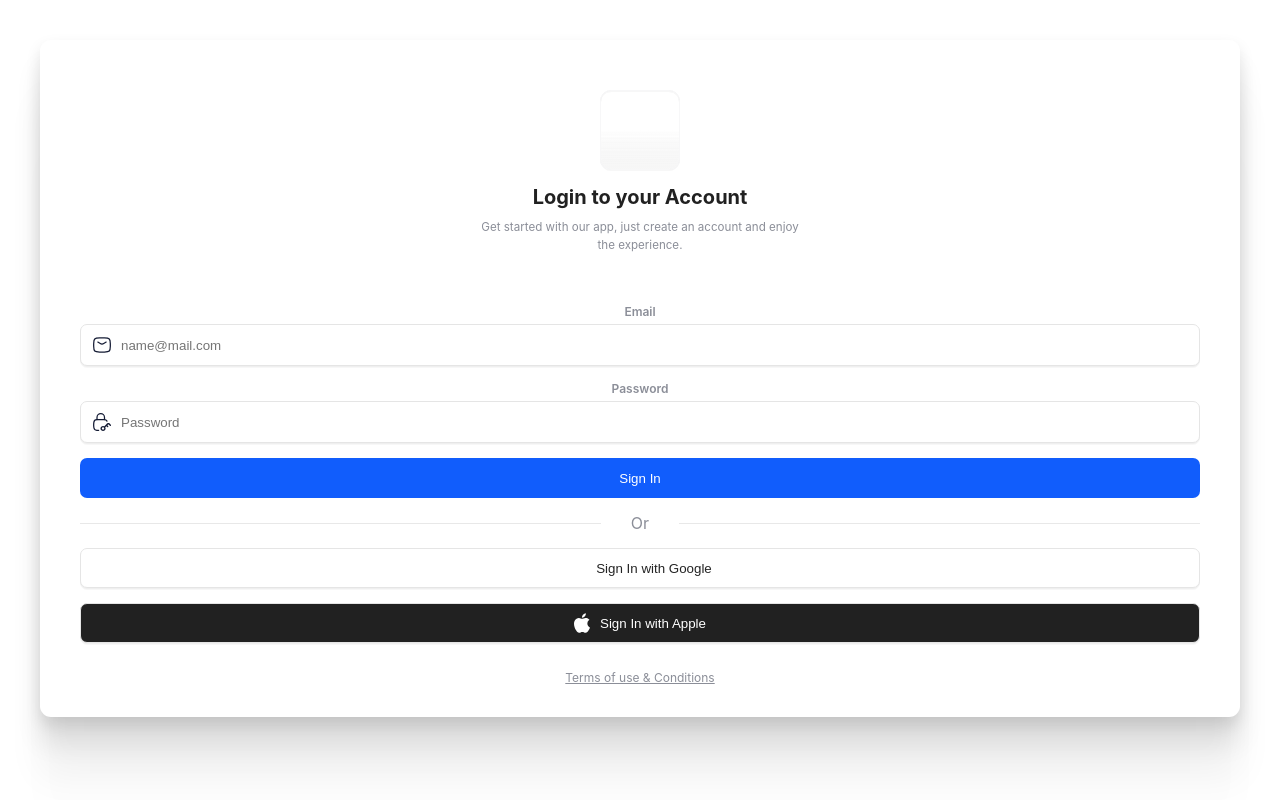
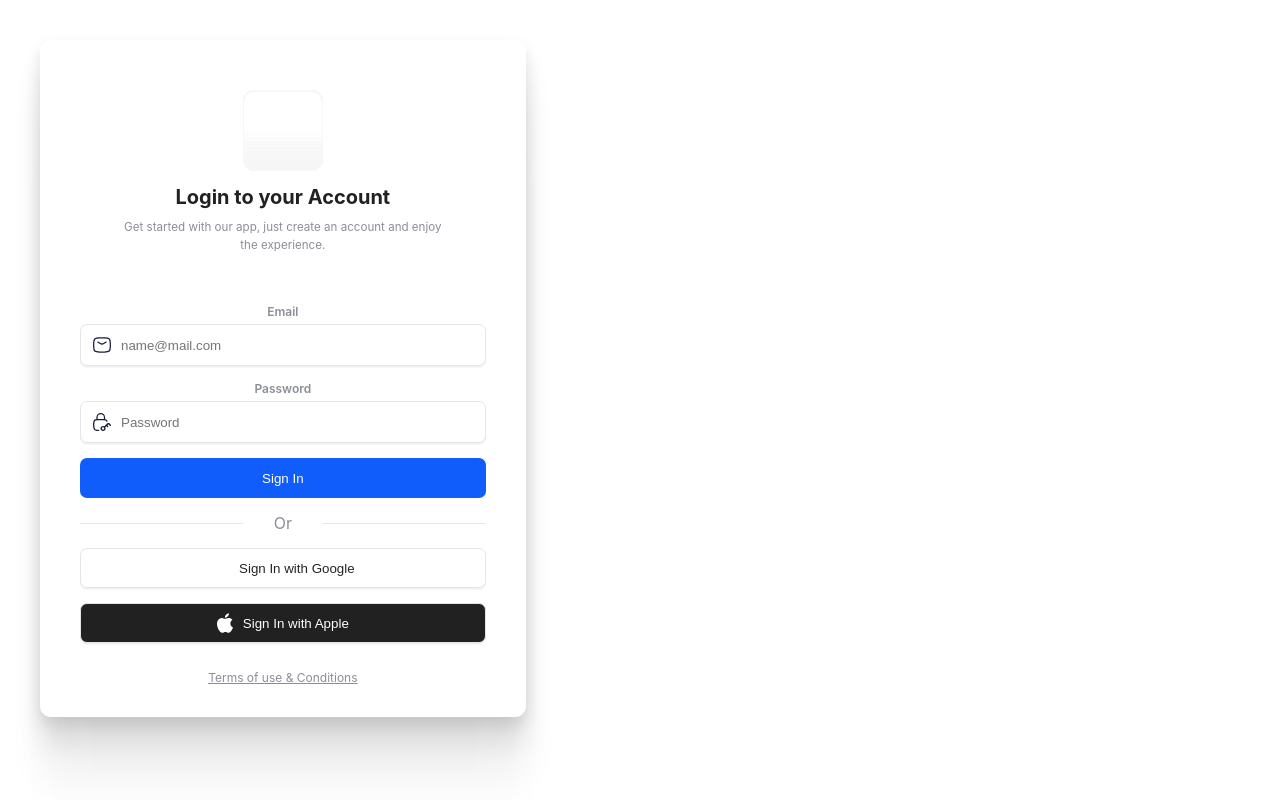
Before and after one commit to code-JOA/React-Tiny-Projects, a React (Vite) app in the folder Login-SignUp/: page / in a window 1280 px wide. Built offline with nearby package versions, Linux system fonts and the light colour scheme.

Commit message:
Commit auto_update

```diff
--- a/Login-SignUp/src/index.css
+++ b/Login-SignUp/src/index.css
@@ -1,5 +1,5 @@
 .form_container {
-  position: re
+  position: absolute;
   width: fit-content;
   height: fit-content;
   display: flex;
```
